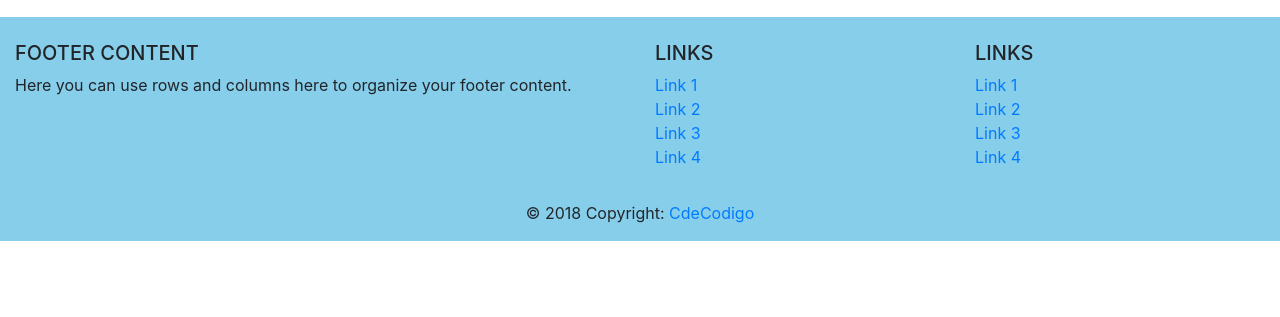
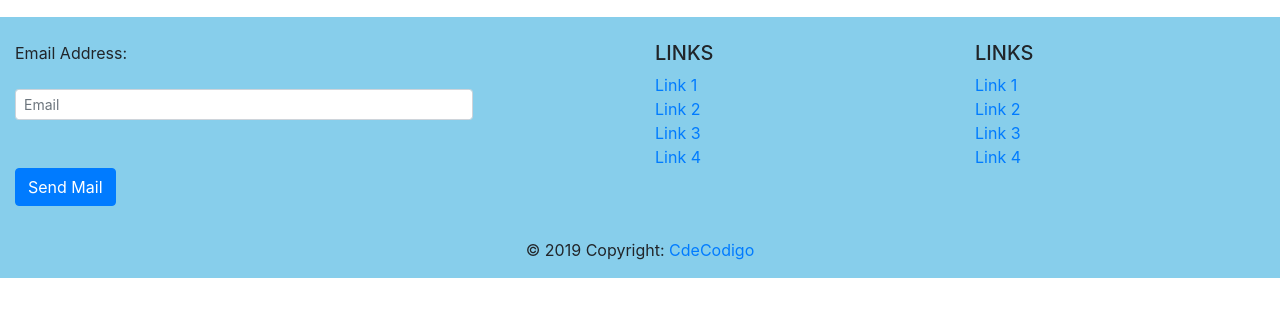
Before and after one commit to cdecodigo/pagina, a plain HTML site: page index.html in a window 1280 px wide. Shown: the part 51-368 px from the top of the page. Drawn offline with nearby package versions, Linux system fonts and the light colour scheme.

Commit message:
- Checa lado izquierdo

```diff
--- a/index.html
+++ b/index.html
@@ -25,12 +25,21 @@
                 <!-- Grid column -->
                 <div class="col-md-6 mt-md-0 mt-3">
 
-                    <!-- Content -->
-                    <h5 class="text-uppercase">Footer Content</h5>
-                    <p>Here you can use rows and columns here to organize your footer content.</p>
+                    <!-- Form -->
+                    <form class="form-group">
+                        <label for="exampleFormControlInput1">Email Address:</label>
+                        <input class="form-control form-control-sm mr-3 w-75 mt-3" type="text" placeholder="Email" aria-label="Email">
+
+                        <div class="mt-5">
+                            <button class="btn btn-primary" type="button">Send Mail</button>
+                        </div>
+
+                    </form>
+                    <!-- Form -->
 
                 </div>
                 <!-- Grid column -->
+
 
                 <hr class="clearfix w-100 d-md-none pb-3">
 
@@ -89,7 +98,7 @@
         <!-- Footer Links -->
 
         <!-- Copyright -->
-        <div class="footer-copyright text-center py-3">© 2018 Copyright:
+        <div class="footer-copyright text-center py-3">© 2019 Copyright:
             <a href=#>CdeCodigo</a>
         </div>
         <!-- Copyright -->
```
